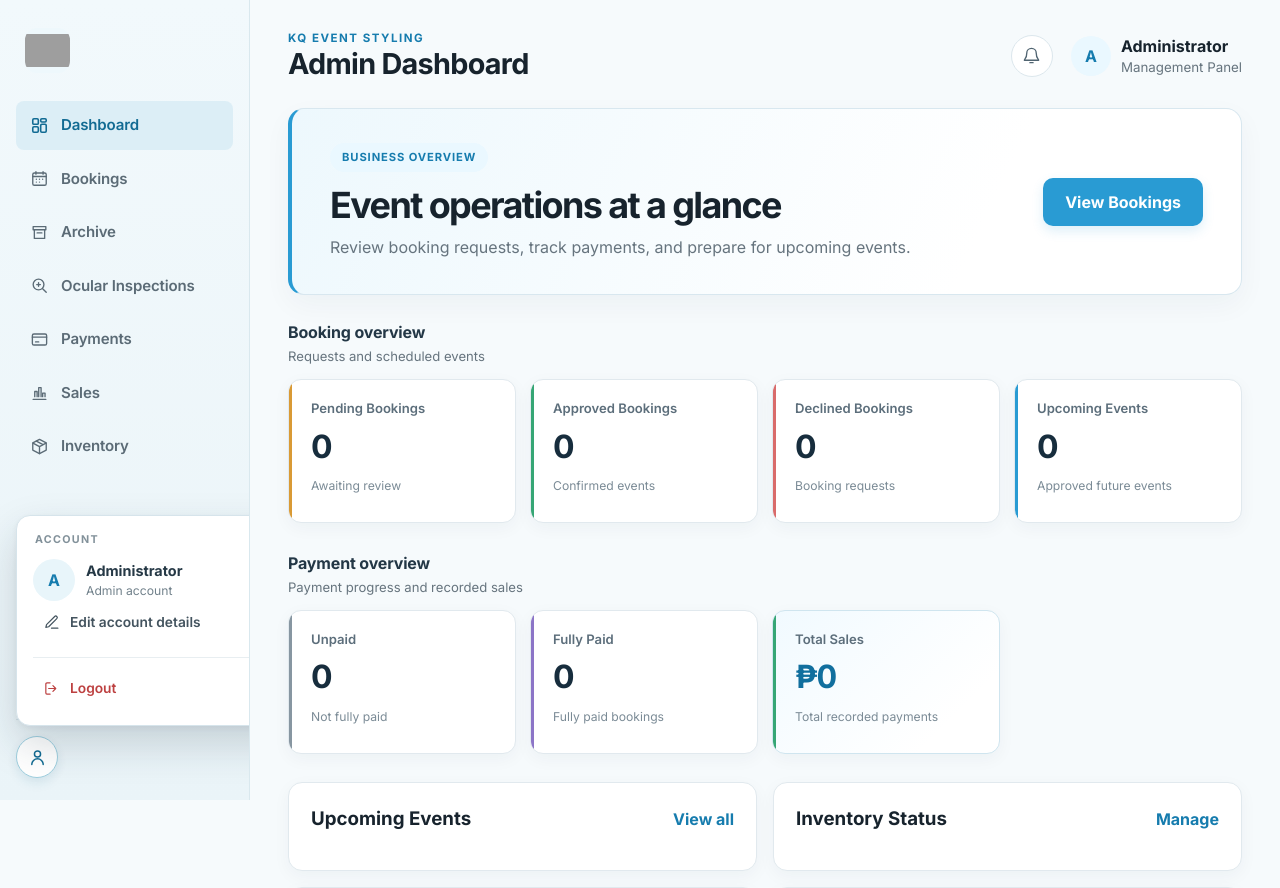
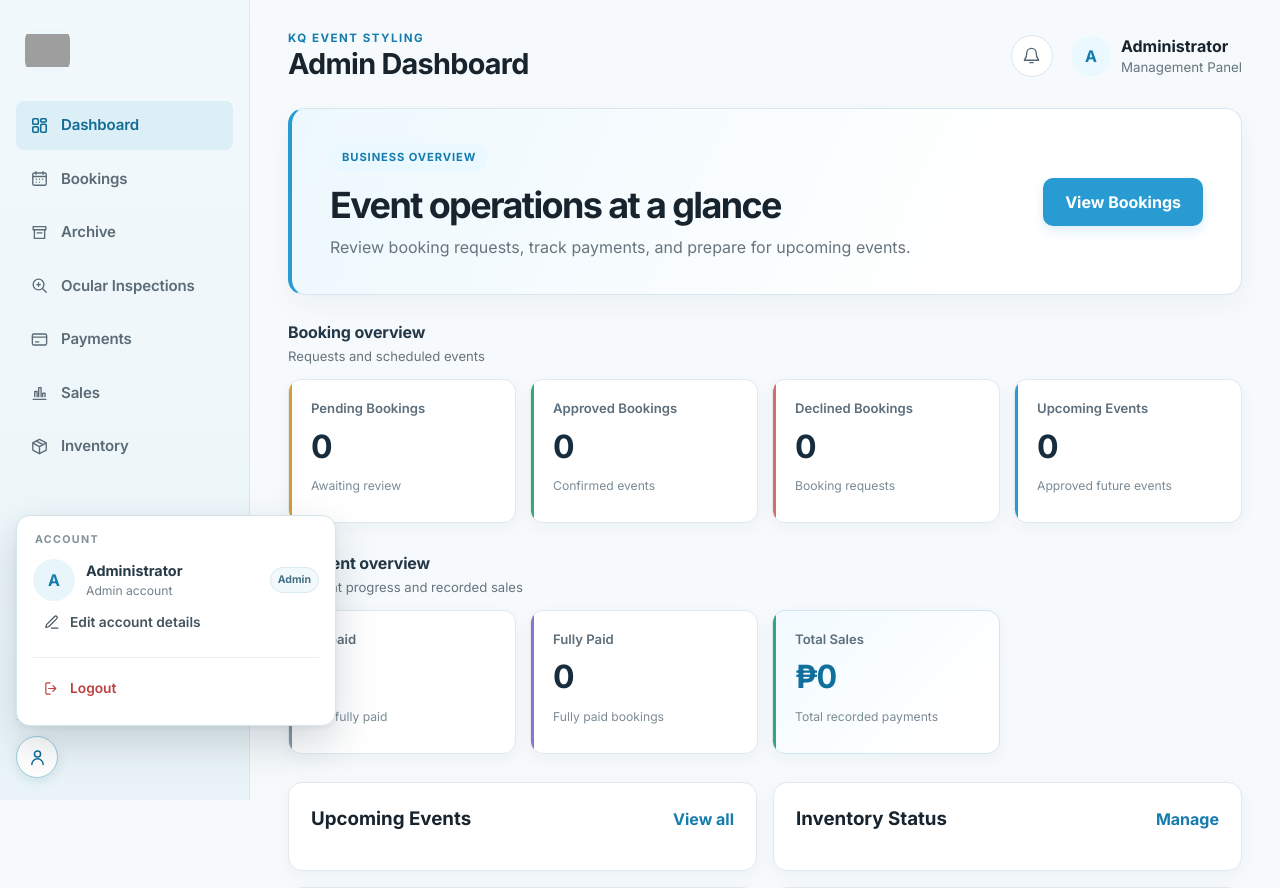
Before and after one commit to Nas0509/KQ-EventStyling, a PHP site: page /admin.html in a window 1280 px wide, after a click on "Profile and account settings". Shown: the top 888 px of the page. Run offline with PHP 8.4, Linux system fonts and the light colour scheme; some libraries are stand-ins or nearby versions; grey boxes are pictures that could not be loaded.

Commit message:
Keep account menu visible beside mobile profile

```diff
--- /dev/null
+++ b/public/account-menu-position.js
@@ -0,0 +1,25 @@
+(() => {
+  const menu = document.getElementById("sidebarAccountMenu");
+  const button = document.getElementById("settingsMenuBtn");
+  if (!menu || !button) return;
+
+  function positionAccountMenu() {
+    if (menu.hidden) return;
+    const trigger = button.getBoundingClientRect();
+    const bounds = menu.getBoundingClientRect();
+    const edge = 12;
+    const left = Math.max(edge, Math.min(trigger.left, window.innerWidth - bounds.width - edge));
+    let top = trigger.top - bounds.height - 10;
+    if (top < edge) top = trigger.bottom + 10;
+    top = Math.max(edge, Math.min(top, window.innerHeight - bounds.height - edge));
+    menu.style.left = `${left}px`;
+    menu.style.top = `${top}px`;
+  }
+
+  // admin-php.js toggles the menu first; this later listener anchors it before paint.
+  document.addEventListener("click", event => {
+    if (event.target.closest("#settingsMenuBtn")) positionAccountMenu();
+  });
+  window.addEventListener("resize", positionAccountMenu, { passive: true });
+  window.addEventListener("scroll", positionAccountMenu, { capture: true, passive: true });
+})();
--- a/public/admin.html
+++ b/public/admin.html
@@ -14,7 +14,7 @@
 
     <!-- ?v=4 forces browser to load the latest CSS -->
     <link rel="stylesheet"
-          href="css/admin.css?v=20261105-account-menu-profile-anchor-1">
+          href="css/admin.css?v=20261105-account-menu-viewport-anchor-2">
 
 </head>
 
@@ -1136,6 +1136,7 @@
          ===================================================== -->
 
     <script src="admin-php.js?v=20261105-account-menu-anchor-1"></script>
+    <script src="account-menu-position.js?v=20261105-profile-menu-fix-1"></script>
 
 
 </body>
--- a/public/css/admin.css
+++ b/public/css/admin.css
@@ -2228,11 +2228,10 @@ tbody tr:hover {
 .sidebar-settings-button svg { width: 21px; height: 21px; fill: none; stroke: currentColor; stroke-width: 1.7; stroke-linecap: round; stroke-linejoin: round; }
 .sidebar-account-menu[hidden] { display: none !important; }
 .sidebar-account-menu {
-    position: absolute;
+    position: fixed;
     z-index: 10000;
-    left: 0;
-    top: auto;
-    bottom: calc(100% + 10px);
+    left: 12px;
+    top: 12px;
     width: min(320px, calc(100vw - 24px));
     max-height: calc(100dvh - 24px);
     overflow: auto;
```
